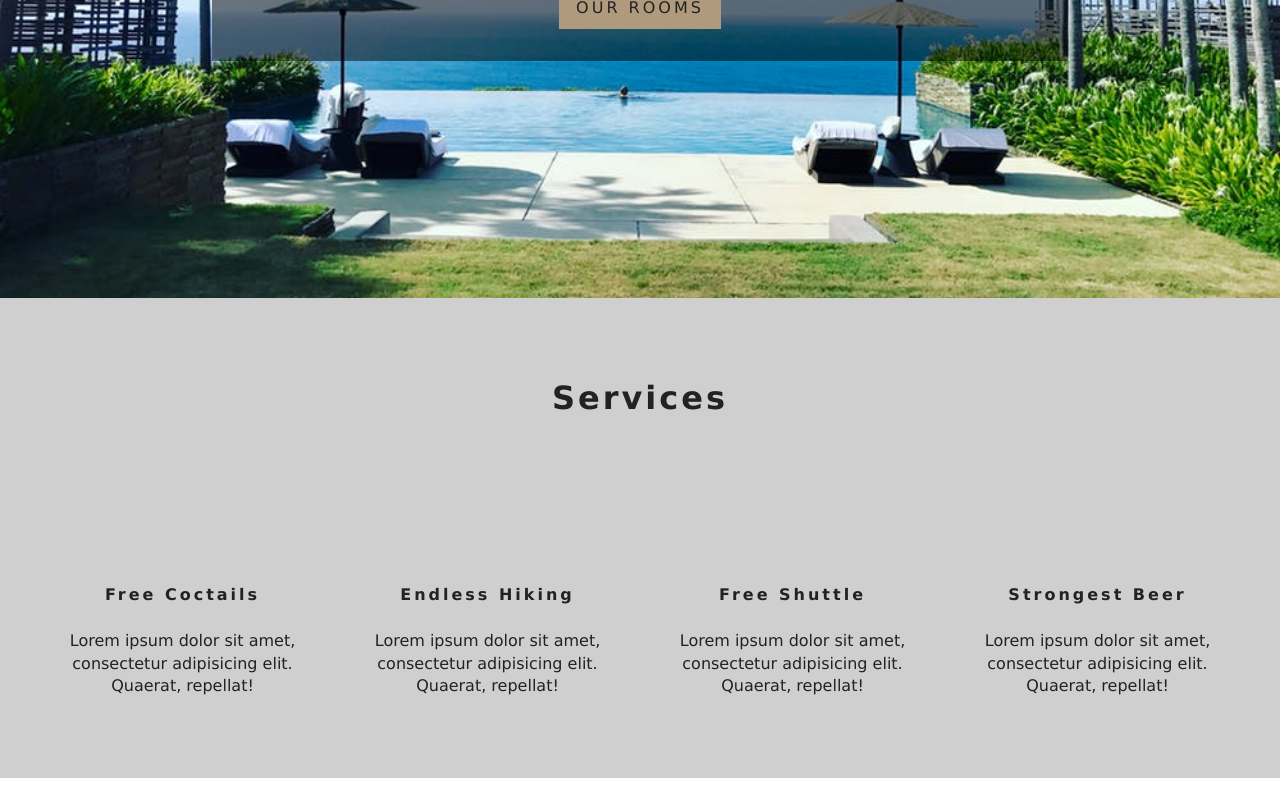
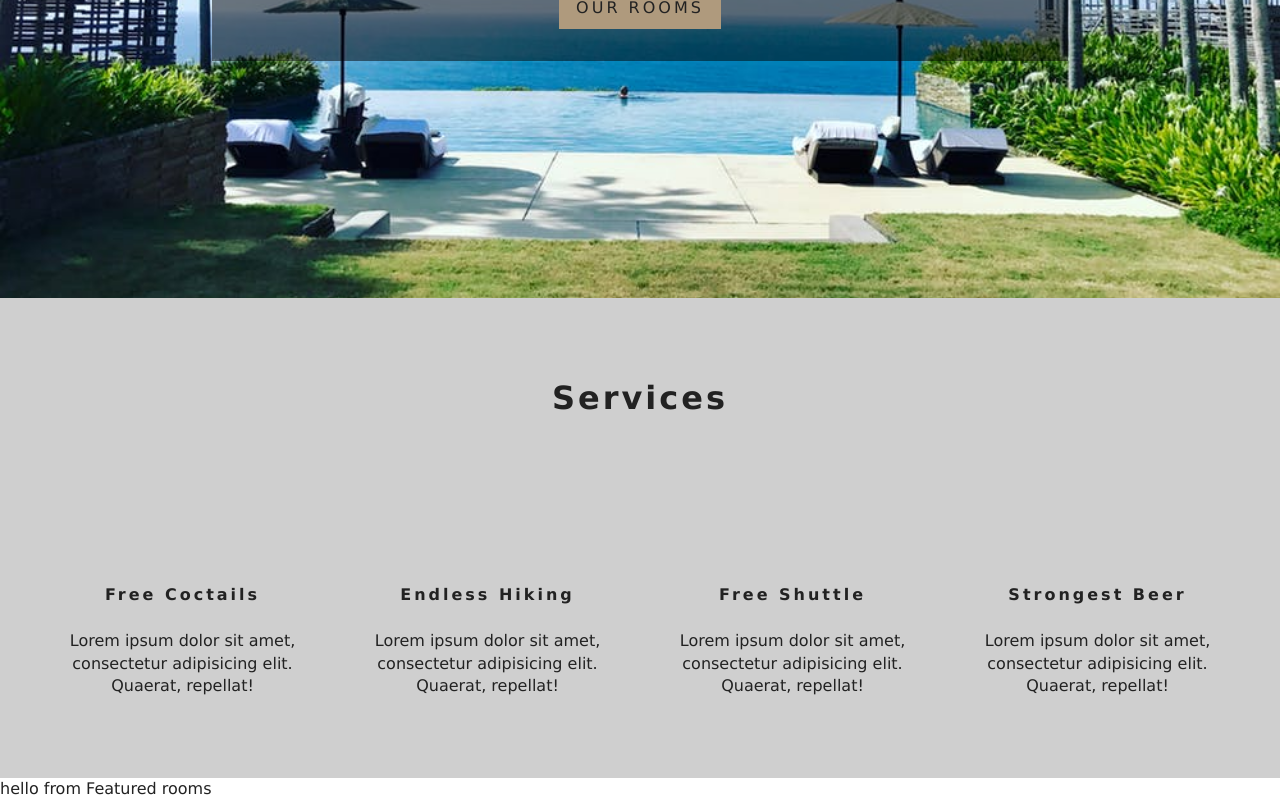
Before and after one commit to sensaur/telezhnayaHouse, a React (Create React App) app: page / in a window 1280 px wide. Shown: the part 502-1302 px from the top of the page. Before the commit the page ends 1280 px from the top, so only its background shows below. Built offline with nearby package versions, Linux system fonts and the light colour scheme; some icons are missing.

Commit message:
FeaturedRooms

```diff
--- /dev/null
+++ b/src/components/FeaturedRooms.js
@@ -0,0 +1,14 @@
+import React, {Component} from 'react';
+//https://youtu.be/LXJOvkVYQqA?t=6196
+
+class FeaturedRooms extends Component {
+    render() {
+        return (
+            <div>
+                hello from Featured rooms
+            </div>
+        );
+    }
+}
+
+export default FeaturedRooms;
--- a/src/pages/Home.js
+++ b/src/pages/Home.js
@@ -2,6 +2,7 @@
 import Banner from "../components/Banner";
 import {Link} from 'react-router-dom'
 import Services from '../components/Services';
+import FeaturedRooms from "../components/FeaturedRooms";
 
 function Home() {
     return (
@@ -16,6 +17,7 @@
                 </Banner>
             </Hero>
             <Services/>
+            <FeaturedRooms/>
         </>
     )
 }
```
